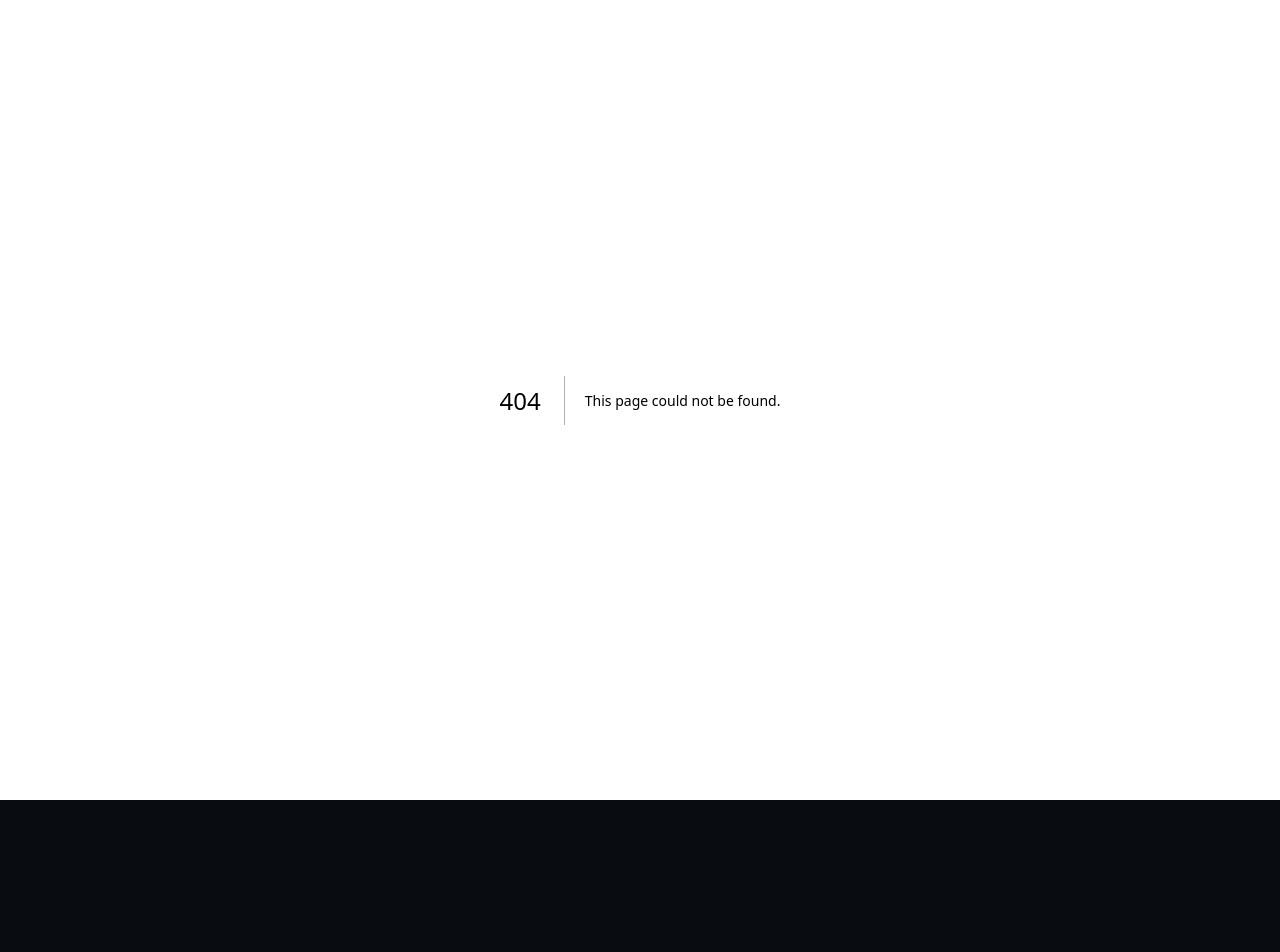
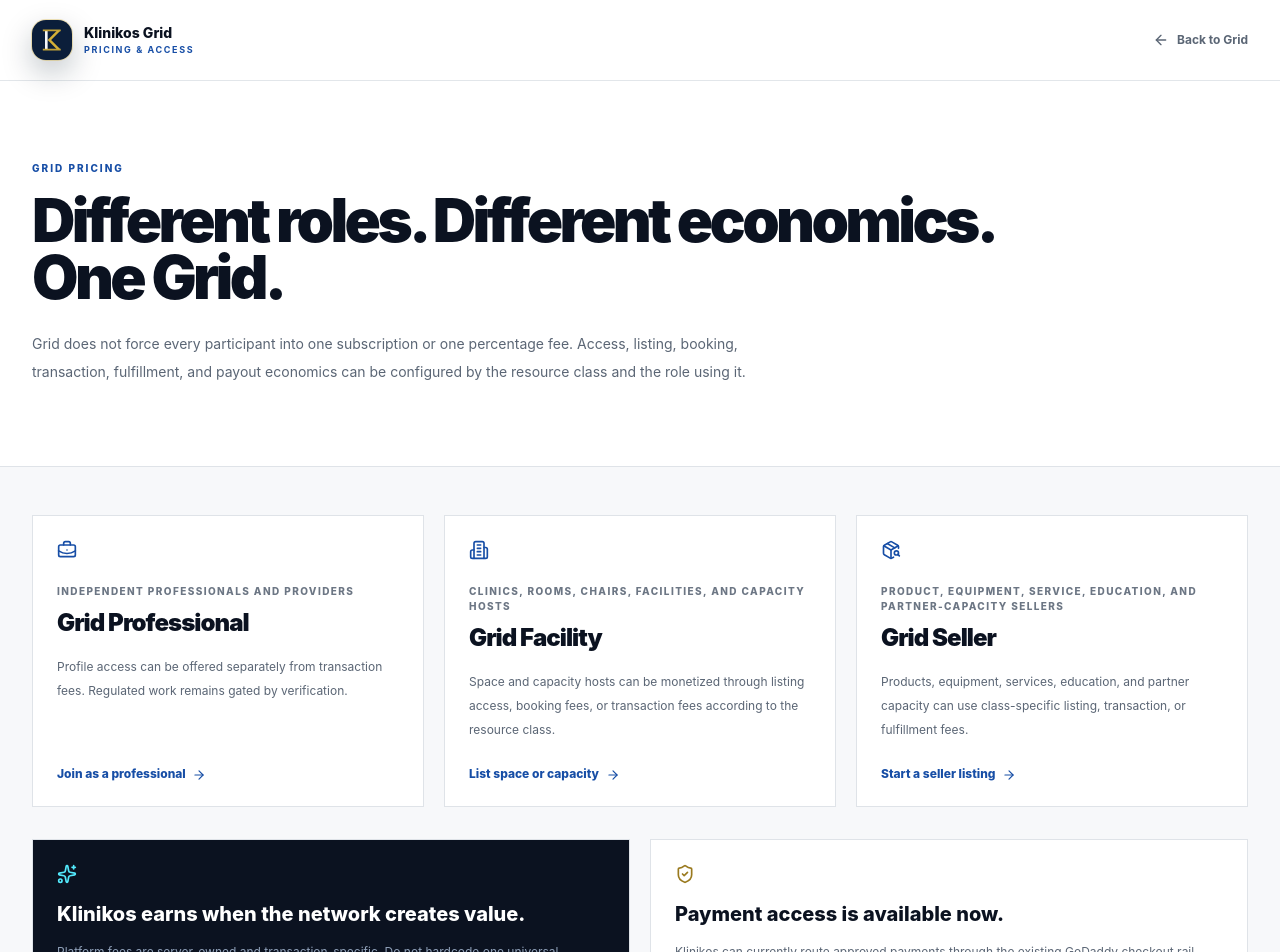
Before and after one commit to jcamacho611/Clinicos-by-Zumi, a Next.js app: page /grid/pricing in a window 1280 px wide. Before the commit this address had no page. Shown: the top 952 px of the page. Before the commit the page ends 800 px from the top, so only its background shows below. Built offline with nearby package versions, Linux system fonts and the light colour scheme.

Commit message:
grid: add role-aware pricing portal

```diff
--- /dev/null
+++ b/src/app/grid/pricing/page.tsx
@@ -0,0 +1,85 @@
+import Link from "next/link";
+import { ArrowLeft, ArrowRight, BriefcaseBusiness, Building2, PackageSearch, ShieldCheck, Sparkles } from "lucide-react";
+import { BrandMark } from "@/components/clinic/brand-mark";
+import { KLINIKOS_GODADDY_PAYLINK, gridCommercialModel } from "@/lib/commercial/klinikos-commercial";
+
+export const metadata = {
+  title: "Grid pricing — Klinikos",
+  description: "Role-aware Klinikos Grid pricing for professionals, facilities, sellers, and transaction access.",
+};
+
+const cards = [
+  {
+    icon: BriefcaseBusiness,
+    title: gridCommercialModel.professional.label,
+    who: "Independent professionals and providers",
+    body: gridCommercialModel.professional.pricing,
+    cta: "Join as a professional",
+    href: "/grid/join",
+  },
+  {
+    icon: Building2,
+    title: gridCommercialModel.facility.label,
+    who: "Clinics, rooms, chairs, facilities, and capacity hosts",
+    body: gridCommercialModel.facility.pricing,
+    cta: "List space or capacity",
+    href: "/grid/join/location",
+  },
+  {
+    icon: PackageSearch,
+    title: gridCommercialModel.seller.label,
+    who: "Product, equipment, service, education, and partner-capacity sellers",
+    body: gridCommercialModel.seller.pricing,
+    cta: "Start a seller listing",
+    href: "/grid/join/seller",
+  },
+] as const;
+
+export default function GridPricingPage() {
+  return (
+    <main className="min-h-screen bg-[#f7f8fa] text-[#0b1220]">
+      <header className="border-b border-[#e2e6ea] bg-white">
+        <div className="mx-auto flex h-20 max-w-[1400px] items-center px-5 sm:px-8">
+          <Link className="flex items-center gap-3" href="/grid"><BrandMark /><span><span className="block text-sm font-extrabold">Klinikos Grid</span><span className="block text-[9px] font-bold uppercase tracking-[.18em] text-[#174ea6]">Pricing & access</span></span></Link>
+          <Link className="ml-auto inline-flex items-center gap-2 text-xs font-bold text-[#5b6675]" href="/grid"><ArrowLeft className="size-4"/>Back to Grid</Link>
+        </div>
+      </header>
+
+      <section className="border-b border-[#dfe3e8] bg-white">
+        <div className="mx-auto max-w-[1400px] px-5 py-16 sm:px-8 lg:py-20">
+          <p className="text-[10px] font-extrabold uppercase tracking-[.2em] text-[#174ea6]">Grid pricing</p>
+          <h1 className="mt-4 max-w-5xl text-5xl font-black leading-[.95] tracking-[-.06em] sm:text-6xl">Different roles. Different economics. One Grid.</h1>
+          <p className="mt-6 max-w-3xl text-sm leading-7 text-[#5b6675]">Grid does not force every participant into one subscription or one percentage fee. Access, listing, booking, transaction, fulfillment, and payout economics can be configured by the resource class and the role using it.</p>
+        </div>
+      </section>
+
+      <section className="mx-auto max-w-[1400px] px-5 py-12 sm:px-8">
+        <div className="grid gap-5 lg:grid-cols-3">
+          {cards.map(({ icon: Icon, title, who, body, cta, href }) => (
+            <article className="flex flex-col border border-[#dfe3e8] bg-white p-6" key={title}>
+              <Icon className="size-5 text-[#174ea6]" />
+              <p className="mt-6 text-[10px] font-extrabold uppercase tracking-[.14em] text-[#6c7684]">{who}</p>
+              <h2 className="mt-2 text-2xl font-black tracking-[-.04em]">{title}</h2>
+              <p className="mt-4 text-[12px] leading-6 text-[#5b6675]">{body}</p>
+              <Link className="mt-auto pt-6 text-xs font-extrabold text-[#174ea6]" href={href}>{cta} <ArrowRight className="ml-1 inline size-3.5" /></Link>
+            </article>
+          ))}
+        </div>
+
+        <div className="mt-8 grid gap-5 lg:grid-cols-2">
+          <div className="border border-[#dfe3e8] bg-[#0b1220] p-6 text-white">
+            <Sparkles className="size-5 text-cyan-300" />
+            <h2 className="mt-4 text-xl font-extrabold">Klinikos earns when the network creates value.</h2>
+            <p className="mt-3 text-[12px] leading-6 text-slate-400">{gridCommercialModel.platform.pricing} A completed room booking, staffing engagement, service project, equipment rental, or permitted marketplace sale can each carry its own server-owned fee policy.</p>
+          </div>
+          <div className="border border-[#dfe3e8] bg-white p-6">
+            <ShieldCheck className="size-5 text-[#9a7a1f]" />
+            <h2 className="mt-4 text-xl font-extrabold">Payment access is available now.</h2>
+            <p className="mt-3 text-[12px] leading-6 text-[#5b6675]">Klinikos can currently route approved payments through the existing GoDaddy checkout rail. Automated multi-party marketplace payouts remain a separate settlement layer and must not be represented as complete until an approved payout processor is connected.</p>
+            <a className="mt-5 inline-flex min-h-[44px] items-center gap-2 bg-[#174ea6] px-5 text-xs font-extrabold text-white" href={KLINIKOS_GODADDY_PAYLINK} rel="noreferrer" target="_blank">Open checkout <ArrowRight className="size-4" /></a>
+          </div>
+        </div>
+      </section>
+    </main>
+  );
+}
```
